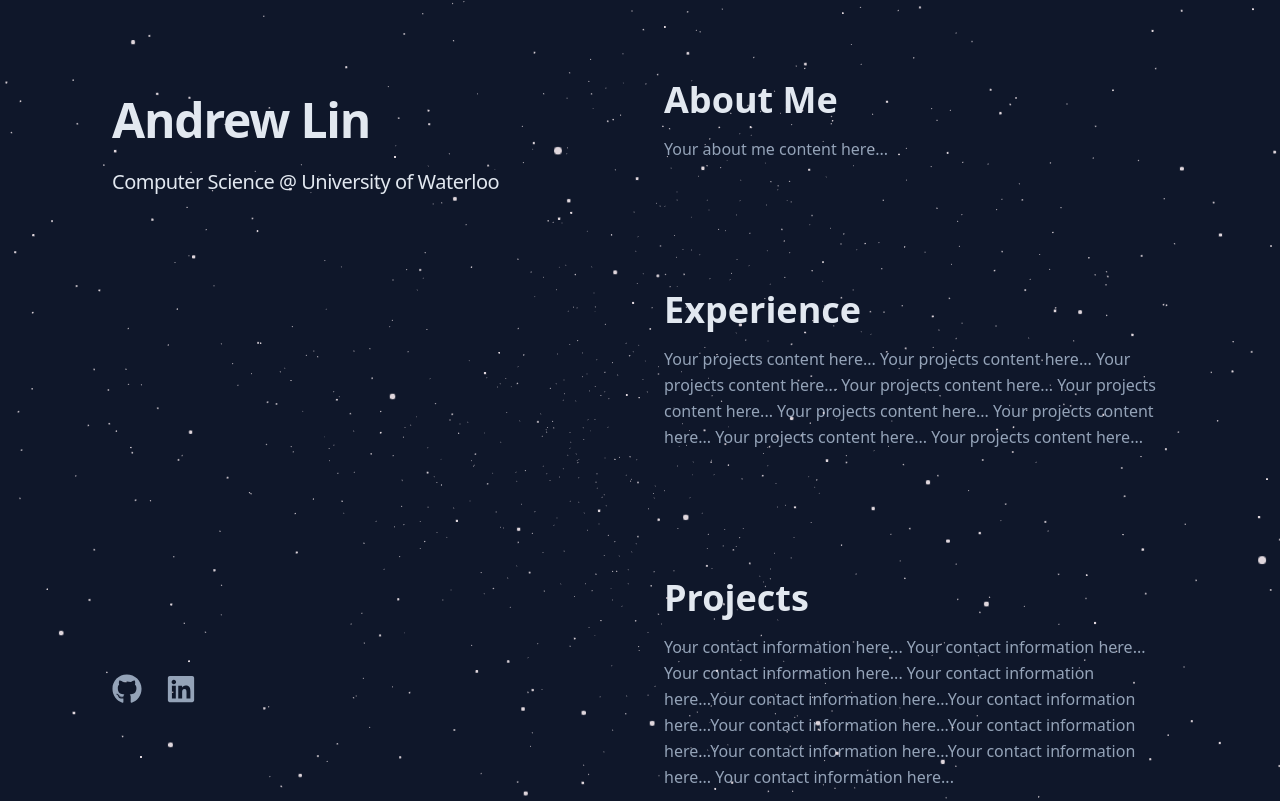
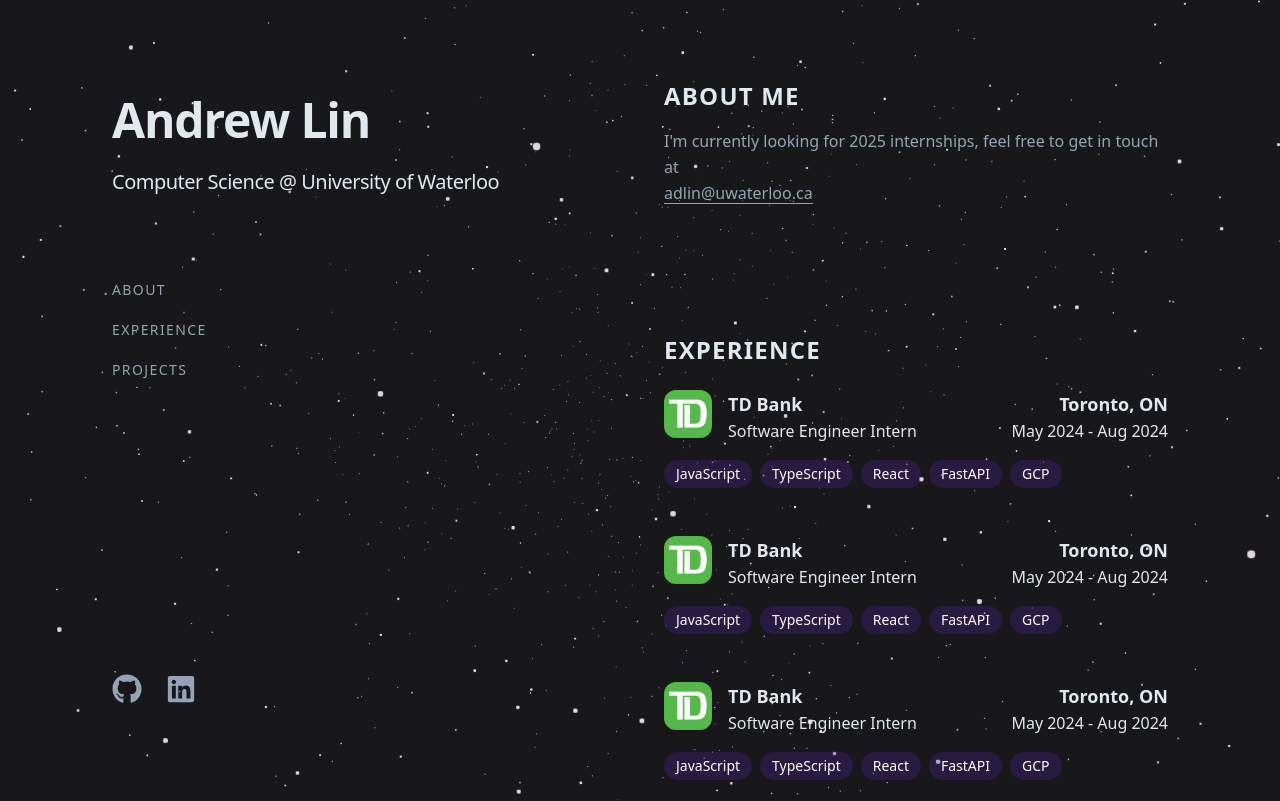
Before and after one commit to 3andrew/personal-website-v2, a Next.js app: page / in a window 1280 px wide. Shown: the top 801 px of the page. Built offline with nearby package versions, Linux system fonts and the light colour scheme.

Commit message:
add experience

```diff
--- a/src/app/page.js
+++ b/src/app/page.js
@@ -24,7 +24,7 @@
           <link rel="icon" href="/favicon.ico" />
         </head>
 
-        <div className="bg-slate-900 leading-relaxed text-slate-400 antialiased selection:bg-teal-300 selection:text-teal-900">
+        <div className="bg-zinc-900 leading-relaxed text-slate-400 antialiased selection:bg-violet-300 selection:text-violet-900">
           <div className="mx-auto min-h-screen max-w-screen-xl px-6 py-12 font-sans md:px-12 md:py-20 lg:px-24 lg:py-0">
             <div className="lg:flex lg:justify-between lg:gap-4">
               <Header />
--- a/src/components/Content.jsx
+++ b/src/components/Content.jsx
@@ -1,22 +1,85 @@
 export function Content() {
     return (
-        <div className="w-1/2 p-4">
+        <div className="w-1/2 p-4 z-10">
             <section id="about" className="py-16">
-                <h2 className="text-4xl font-bold text-slate-200">About Me</h2>
-                <p className="mt-4 text-slate-400">Your about me content here...</p>
+                <h2 className="font-bold text-2xl uppercase tracking-wider text-slate-200">About Me</h2>
+                <p className="mt-4 text-slate-400">I'm currently looking for 2025 internships, feel free to get in touch at </p>
+                <p className="hover:text-violet-400 underline underline-offset-4">
+                    <a href="mailto:adlin@uwaterloo.ca">adlin@uwaterloo.ca</a>
+                </p>
 
             </section>
 
             <section id="experience" className="py-16">
-                <h2 className="text-4xl font-bold text-slate-200">Experience</h2>
-                <p className="mt-4 text-slate-400">Your projects content here... Your projects content here... Your projects content here... Your projects content here... Your projects content here... Your projects content here... Your projects content here... Your projects content here... Your projects content here...</p>
+                <h2 className="font-bold text-2xl uppercase tracking-wider text-slate-200">Experience</h2>
+
+                <JobCard
+                    imagePath="/td.png"
+                    companyName="TD Bank"
+                    position="Software Engineer Intern"
+                    location="Toronto, ON"
+                    duration="May 2024 - Aug 2024"
+                    tags={['JavaScript', 'TypeScript', 'React', 'FastAPI', 'GCP']}
+                />
+
+                <JobCard
+                    imagePath="/td.png"
+                    companyName="TD Bank"
+                    position="Software Engineer Intern"
+                    location="Toronto, ON"
+                    duration="May 2024 - Aug 2024"
+                    tags={['JavaScript', 'TypeScript', 'React', 'FastAPI', 'GCP']}
+                />
+
+                <JobCard
+                    imagePath="/td.png"
+                    companyName="TD Bank"
+                    position="Software Engineer Intern"
+                    location="Toronto, ON"
+                    duration="May 2024 - Aug 2024"
+                    tags={['JavaScript', 'TypeScript', 'React', 'FastAPI', 'GCP']}
+                />
             </section>
 
             <section id="projects" className="py-16">
-                <h2 className="text-4xl font-bold text-slate-200">Projects</h2>
+                <h2 className="font-bold text-2xl uppercase tracking-wider text-slate-200">Projects</h2>
                 <p className="mt-4 text-slate-400">Your contact information here... Your contact information here... Your contact information here... Your contact information here...Your contact information here...Your contact information here...Your contact information here...Your contact information here...Your contact information here...Your contact information here... Your contact information here...</p>
             </section>
         </div>
     );
 
 }
+
+const JobCard = ({ imagePath, companyName, position, location, duration, tags }) => {
+    return (
+      <div className="rounded-lg py-6">
+        <div className="flex justify-between items-start mb-4">
+          <div className="flex items-start">
+            <img
+              src={imagePath}
+              alt={`${companyName} Logo`}
+              className="w-12 h-12 mr-4 object-fill rounded-xl"
+            />
+            <div>
+              <p className="text-lg font-semibold text-slate-200">{companyName}</p>
+              <p className="text-md text-slate-200">{position}</p>
+            </div>
+          </div>
+          <div className="text-right">
+            <p className="text-lg font-semibold text-slate-200">{location}</p>
+            <p className="text-md text-slate-200">{duration}</p>
+          </div>
+        </div>
+        <div className="flex space-x-2">
+          {tags.map((tag, index) => (
+            <span
+              key={index}
+              className="bg-violet-800 bg-opacity-25 text-white text-sm font-medium px-3 py-1 rounded-full"
+            >
+              {tag}
+            </span>
+          ))}
+        </div>
+      </div>
+    );
+  };
--- a/src/components/Header.jsx
+++ b/src/components/Header.jsx
@@ -7,7 +7,7 @@
     const handleScroll = () => {
         const sections = document.querySelectorAll('section');
 
-        let currentSection = 'about';
+        let currentSection = '';
 
         sections.forEach(section => {
             const sectionTop = section.offsetTop;
@@ -31,26 +31,27 @@
             <div className="text-slate-200">
                 <p className="text-5xl font-bold tracking-tight">Andrew Lin</p>
                 <p className="mt-6 text-xl font-medium tracking-tight">Computer Science @ University of Waterloo</p>
-            </div>
-            {/* <nav>
-                <ul className="flex space-x-8 text-slate-400">
-                    <li className={`${activeSection === 'about' ? 'text-teal-300' : ''}`}>
+                <nav>
+                    <ul className="flex-col space-y-5 text-slate-400 mt-16 py-5 font-medium text-sm uppercase tracking-widest">
+                        <li className={`${activeSection === 'about' ? 'text-violet-400' : ''}`}>
                             <a href="#about">About</a>
                         </li>
-                    <li className={`${activeSection === 'experience' ? 'text-teal-300' : ''}`}>
+                        <li className={`${activeSection === 'experience' ? 'text-violet-400' : ''}`}>
                             <a href="#experience">Experience</a>
                         </li>
-                    <li className={`${activeSection === 'projects' ? 'text-teal-300' : ''}`}>
+                        <li className={`${activeSection === 'projects' ? 'text-violet-400' : ''}`}>
                             <a href="#projects">Projects</a>
                         </li>
                     </ul>
-            </nav> */}
+                </nav>
+            </div>
+
             <div className="flex mt-8">
-                <a className="text-3xl hover:text-slate-200" href="https://github.com/andrew-33">
+                <a className="text-3xl hover:text-violet-400" href="https://github.com/andrew-33">
                     <FaGithub />
                 </a>
                 <div className="mx-3"></div>
-                <a className="text-3xl hover:text-slate-200" href="https://www.linkedin.com/in/andrewlin2/">
+                <a className="text-3xl hover:text-violet-400" href="https://www.linkedin.com/in/andrewlin2/">
                     <FaLinkedin />
                 </a>
             </div>
```
Also changed, not shown: public/td.png (added). Lines whose indentation alone changed are shown as unchanged.
